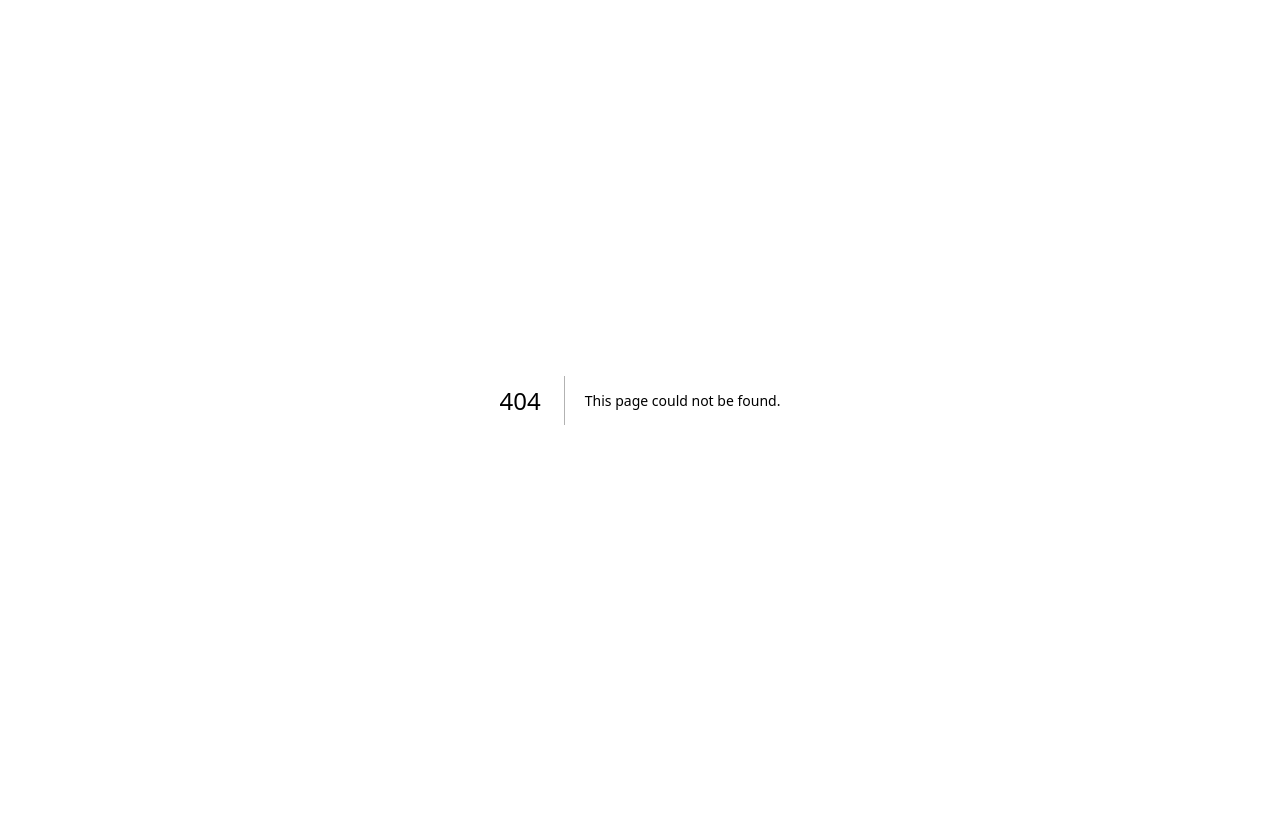
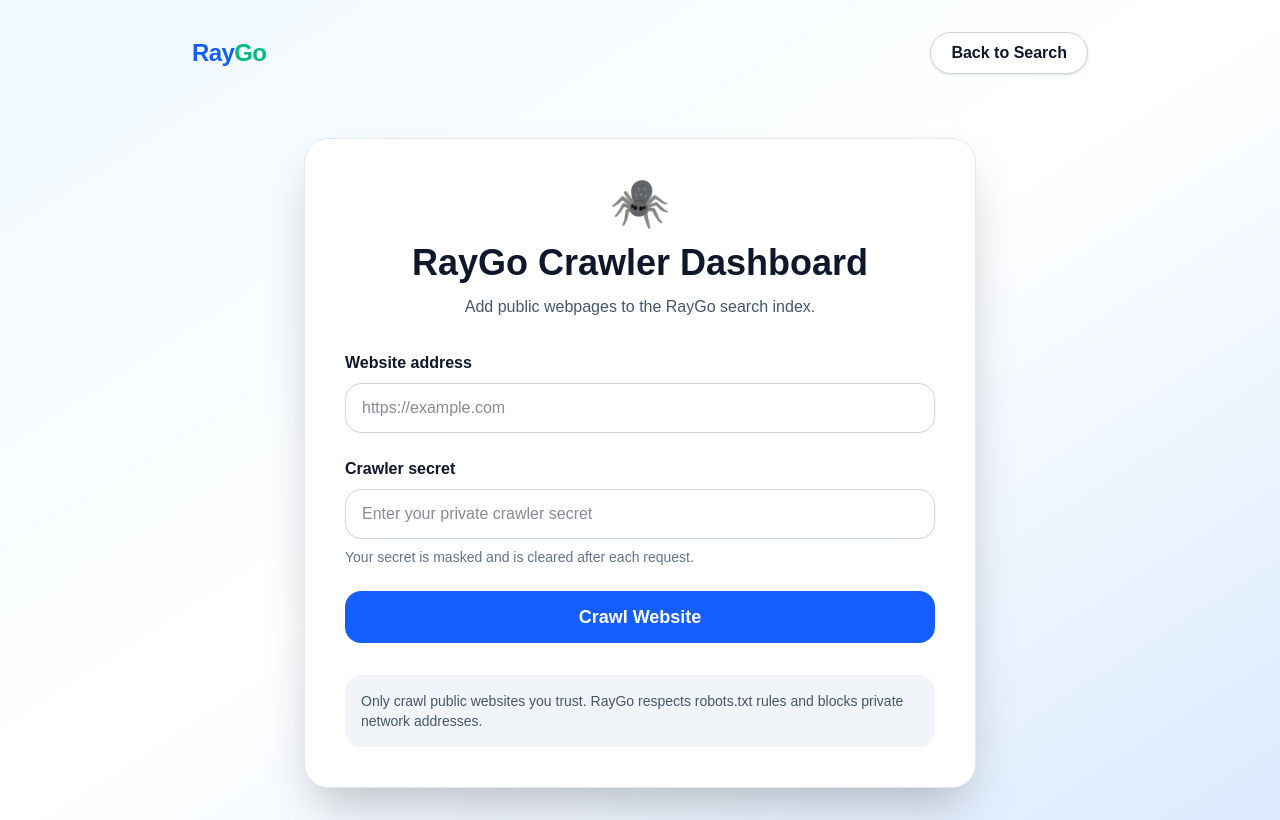
Before and after one commit to greentreerecord-hue/raygo, a Next.js app: page /crawler-dashboard in a window 1280 px wide. Before the commit this address had no page. Built offline with nearby package versions, Linux system fonts and the light colour scheme.

Commit message:
Add RayGo crawler dashboard

```diff
--- /dev/null
+++ b/app/crawler-dashboard/page.tsx
@@ -0,0 +1,218 @@
+"use client";
+
+import Link from "next/link";
+import { FormEvent, useState } from "react";
+
+type CrawlResponse = {
+  success?: boolean;
+  indexedCount?: number;
+  indexed?: string[];
+  error?: string;
+};
+
+export default function CrawlerDashboardPage() {
+  const [websiteUrl, setWebsiteUrl] = useState("");
+  const [crawlerSecret, setCrawlerSecret] = useState("");
+  const [loading, setLoading] = useState(false);
+  const [message, setMessage] = useState("");
+  const [indexedPages, setIndexedPages] = useState<string[]>(
+    []
+  );
+
+  async function runCrawler(
+    event: FormEvent<HTMLFormElement>
+  ) {
+    event.preventDefault();
+
+    const url = websiteUrl.trim();
+    const secret = crawlerSecret.trim();
+
+    if (!url || !secret) {
+      setMessage(
+        "Enter a website address and your crawler secret."
+      );
+      return;
+    }
+
+    setLoading(true);
+    setMessage("");
+    setIndexedPages([]);
+
+    try {
+      const response = await fetch("/api/crawler/run", {
+        method: "POST",
+        headers: {
+          "Content-Type": "application/json",
+          "x-crawler-secret": secret,
+        },
+        body: JSON.stringify({ url }),
+      });
+
+      const data: CrawlResponse = await response.json();
+
+      if (!response.ok || !data.success) {
+        throw new Error(
+          data.error || "The crawler could not index this website."
+        );
+      }
+
+      const pages = data.indexed || [];
+
+      setIndexedPages(pages);
+      setMessage(
+        `Success! RayGo indexed ${
+          data.indexedCount ?? pages.length
+        } page(s).`
+      );
+      setWebsiteUrl("");
+    } catch (error) {
+      setMessage(
+        error instanceof Error
+          ? error.message
+          : "The crawler could not index this website."
+      );
+    } finally {
+      setCrawlerSecret("");
+      setLoading(false);
+    }
+  }
+
+  return (
+    <main className="min-h-screen bg-gradient-to-br from-sky-50 via-white to-blue-100 px-5 py-8 text-slate-900">
+      <header className="mx-auto flex max-w-4xl items-center justify-between">
+        <Link
+          href="/"
+          className="text-2xl font-extrabold tracking-tight"
+        >
+          <span className="text-blue-600">Ray</span>
+          <span className="text-emerald-500">Go</span>
+        </Link>
+
+        <Link
+          href="/"
+          className="rounded-full border border-slate-300 bg-white px-5 py-2 font-semibold shadow-sm hover:bg-slate-50"
+        >
+          Back to Search
+        </Link>
+      </header>
+
+      <section className="mx-auto mt-16 max-w-2xl">
+        <div className="rounded-3xl border border-slate-200 bg-white p-7 shadow-2xl sm:p-10">
+          <div className="mb-8 text-center">
+            <div className="mb-4 text-5xl">🕷️</div>
+
+            <h1 className="text-3xl font-black sm:text-4xl">
+              RayGo Crawler Dashboard
+            </h1>
+
+            <p className="mt-3 text-slate-600">
+              Add public webpages to the RayGo search index.
+            </p>
+          </div>
+
+          <form
+            onSubmit={runCrawler}
+            className="space-y-6"
+          >
+            <div>
+              <label
+                htmlFor="website-url"
+                className="mb-2 block font-bold"
+              >
+                Website address
+              </label>
+
+              <input
+                id="website-url"
+                type="url"
+                required
+                value={websiteUrl}
+                onChange={(event) =>
+                  setWebsiteUrl(event.target.value)
+                }
+                placeholder="https://example.com"
+                className="w-full rounded-2xl border border-slate-300 px-4 py-3 outline-none focus:border-blue-500"
+              />
+            </div>
+
+            <div>
+              <label
+                htmlFor="crawler-secret"
+                className="mb-2 block font-bold"
+              >
+                Crawler secret
+              </label>
+
+              <input
+                id="crawler-secret"
+                type="password"
+                required
+                autoComplete="off"
+                value={crawlerSecret}
+                onChange={(event) =>
+                  setCrawlerSecret(event.target.value)
+                }
+                placeholder="Enter your private crawler secret"
+                className="w-full rounded-2xl border border-slate-300 px-4 py-3 outline-none focus:border-blue-500"
+              />
+
+              <p className="mt-2 text-sm text-slate-500">
+                Your secret is masked and is cleared after each
+                request.
+              </p>
+            </div>
+
+            <button
+              type="submit"
+              disabled={loading}
+              className="w-full rounded-2xl bg-blue-600 px-6 py-3 text-lg font-bold text-white hover:bg-blue-700 disabled:cursor-not-allowed disabled:bg-blue-400"
+            >
+              {loading
+                ? "Crawling website..."
+                : "Crawl Website"}
+            </button>
+          </form>
+
+          {message && (
+            <div
+              className={`mt-6 rounded-2xl border p-4 ${
+                message.startsWith("Success")
+                  ? "border-emerald-200 bg-emerald-50 text-emerald-800"
+                  : "border-amber-200 bg-amber-50 text-amber-800"
+              }`}
+            >
+              {message}
+            </div>
+          )}
+
+          {indexedPages.length > 0 && (
+            <div className="mt-6">
+              <h2 className="mb-3 text-lg font-bold">
+                Indexed pages
+              </h2>
+
+              <div className="space-y-2">
+                {indexedPages.map((pageUrl) => (
+                  <a
+                    key={pageUrl}
+                    href={pageUrl}
+                    target="_blank"
+                    rel="noopener noreferrer"
+                    className="block break-all rounded-xl border border-slate-200 bg-slate-50 p-3 text-blue-700 hover:underline"
+                  >
+                    {pageUrl}
+                  </a>
+                ))}
+              </div>
+            </div>
+          )}
+
+          <div className="mt-8 rounded-2xl bg-slate-100 p-4 text-sm text-slate-600">
+            Only crawl public websites you trust. RayGo respects
+            robots.txt rules and blocks private network addresses.
+          </div>
+        </div>
+      </section>
+    </main>
+  );
+}
```
